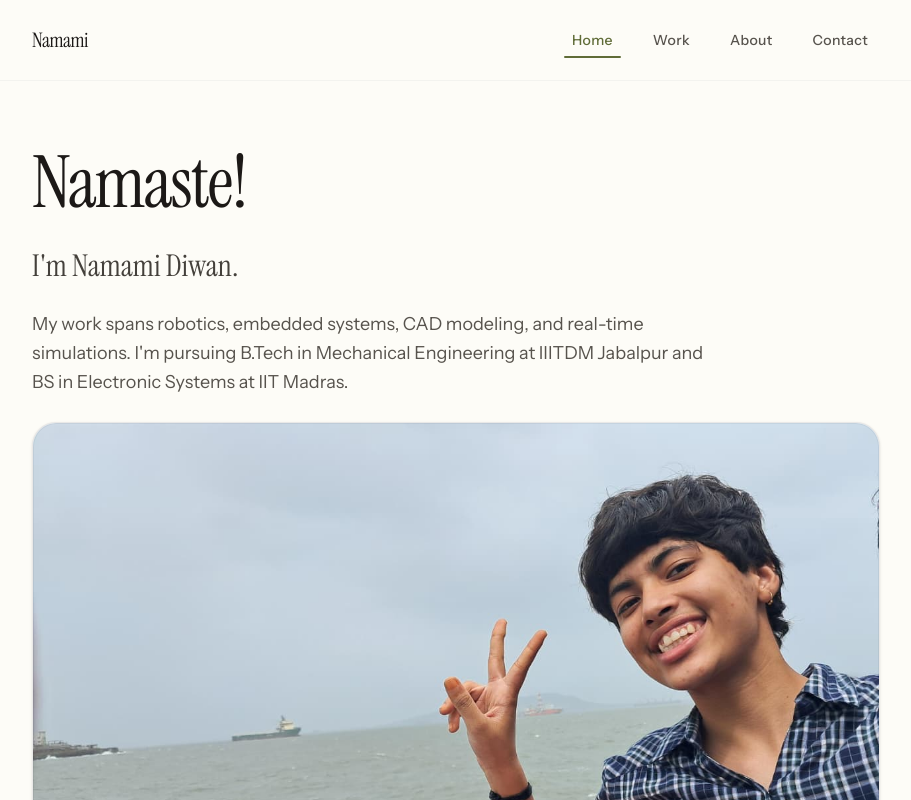
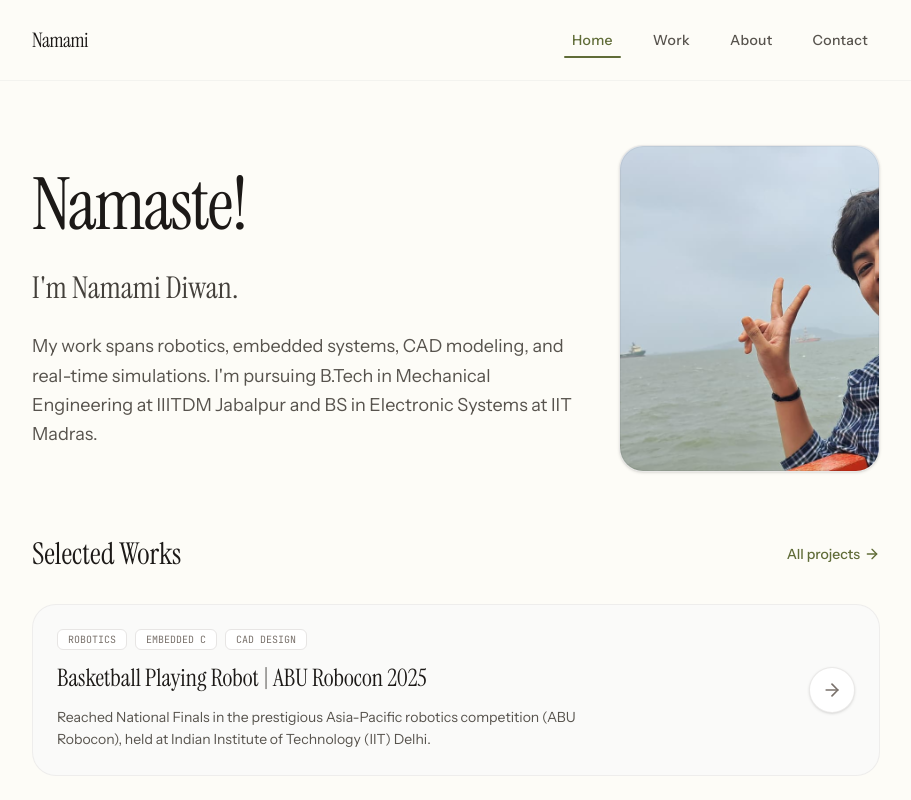
Before and after one commit to just-hoop-it/Portfolio-Namami, a React (Vite) app: page / in a window 1280 px wide. Shown: the top 800 px of the page, without its empty margins (184-1095 px from the left). Built offline with nearby package versions, Linux system fonts and the light colour scheme.

Commit message:
Edited Headshot Display

```diff
--- a/src/components/ContactSection.tsx
+++ b/src/components/ContactSection.tsx
@@ -133,7 +133,7 @@ export default function ContactSection() {
               className="mt-6 px-5 py-2.5 bg-[#606C38] hover:bg-[#4F592E] text-stone-100 text-sm font-medium rounded-xl transition-colors cursor-pointer"
               id="send-another-btn"
             >
-              Send Another Message
+              Done
             </button>
           </motion.div>
         ) : (
--- a/src/components/HomeSection.tsx
+++ b/src/components/HomeSection.tsx
@@ -18,7 +18,41 @@ export default function HomeSection({ setCurrentTab }: HomeSectionProps) {
       transition={{ duration: 0.5, ease: 'easeOut' }}
       className="space-y-16"
     >
+
       {/* Editorial Profile Header */}
+      <section className="grid grid-cols-1 md:grid-cols-12 gap-8 items-center pt-6">
+
+        {/* Text content */}
+        <div className="md:col-span-8 space-y-6">
+          <h1 className="font-serif text-5xl md:text-7xl font-normal tracking-tight text-stone-900 leading-[1.05]">
+            Namaste!
+          </h1>
+
+          <p className="font-serif text-2xl md:text-3xl text-stone-700 leading-snug max-w-2xl font-light">
+            {headline}
+          </p>
+
+          <p className="text-base md:text-lg text-stone-600 leading-relaxed max-w-2xl font-normal">
+            {bio}
+          </p>
+        </div>
+
+        {/* Headshot Card */}
+        <div className="md:col-span-4">
+          <div className="relative overflow-hidden rounded-3xl border border-stone-200/80 bg-stone-100 shadow-sm group aspect-[4/5]">
+            <img
+              src={`${import.meta.env.BASE_URL}Images/Namami-Diwan.jpeg`}
+              alt="Namami Diwan"
+              className="w-full h-full object-cover transition-all duration-500 group-hover:scale-[1.03]"
+              referrerPolicy="no-referrer"
+            />
+            <div className="absolute inset-0 border border-black/5 rounded-3xl pointer-events-none" />
+          </div>
+        </div>
+
+      </section>
+
+      {/* Editorial Profile Header
       <section className="space-y-6 pt-6">
 
         <h1 className="font-serif text-5xl md:text-7xl font-normal tracking-tight text-stone-900 leading-[1.05]">
@@ -33,7 +67,6 @@ export default function HomeSection({ setCurrentTab }: HomeSectionProps) {
           {bio}
         </p>
 
-        {/* Headshot Card */}
         <div className="md:col-span-4 space-y-4">
           <div className="relative overflow-hidden rounded-3xl border border-stone-200/80 bg-stone-100 shadow-sm group">
             <img
@@ -42,11 +75,11 @@ export default function HomeSection({ setCurrentTab }: HomeSectionProps) {
               className="w-full h-auto object-cover transition-all duration-500 group-hover:scale-[1.03]"
               referrerPolicy="no-referrer"
             />
-            {/* Elegant vignette or inner border overlay */}
+
             <div className="absolute inset-0 border border-black/5 rounded-3xl pointer-events-none" />
           </div>
         </div>
-      </section>
+      </section>*/}
 
       {/* Featured Projects List */}
       <section className="space-y-8">
```
